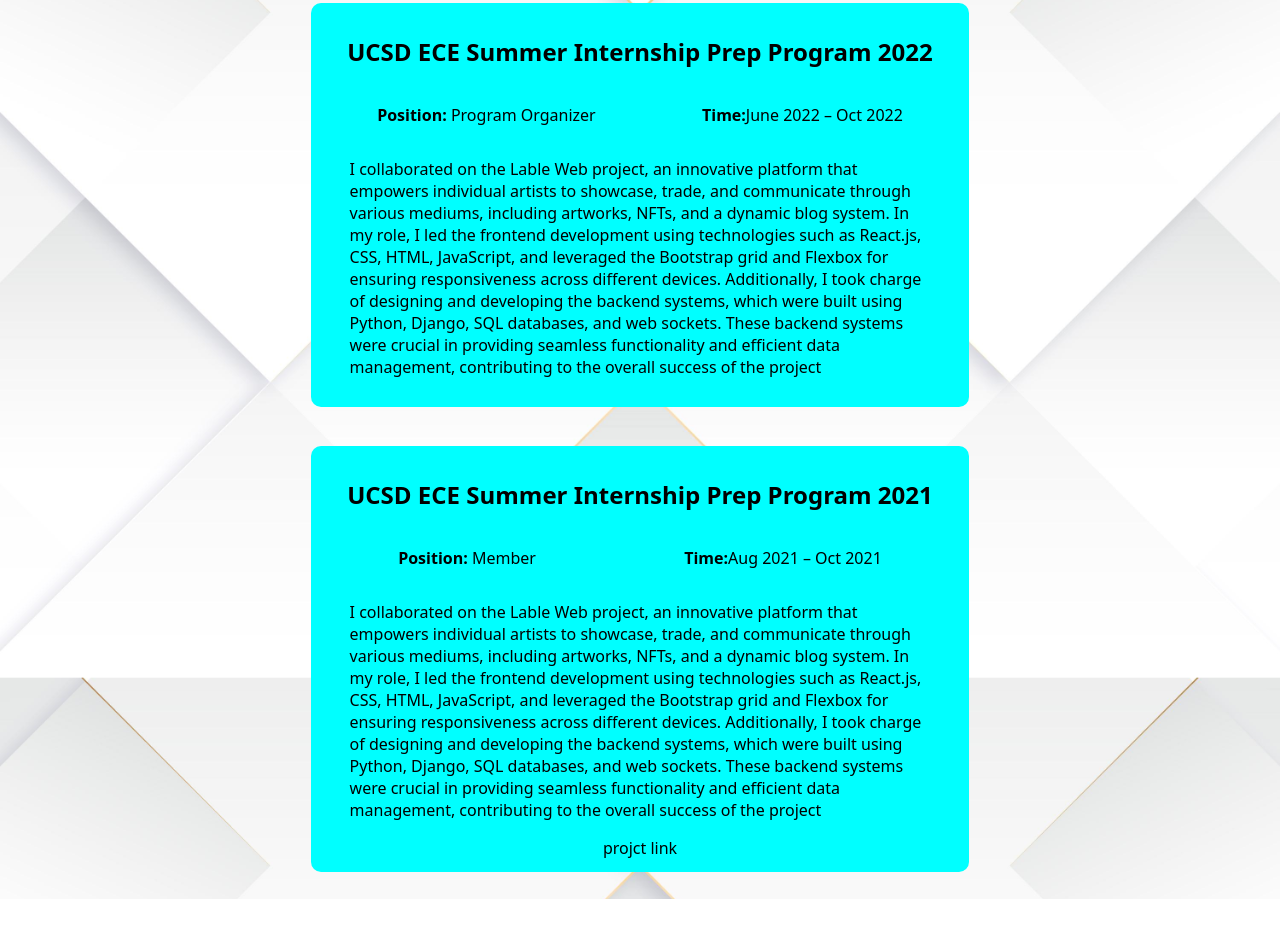
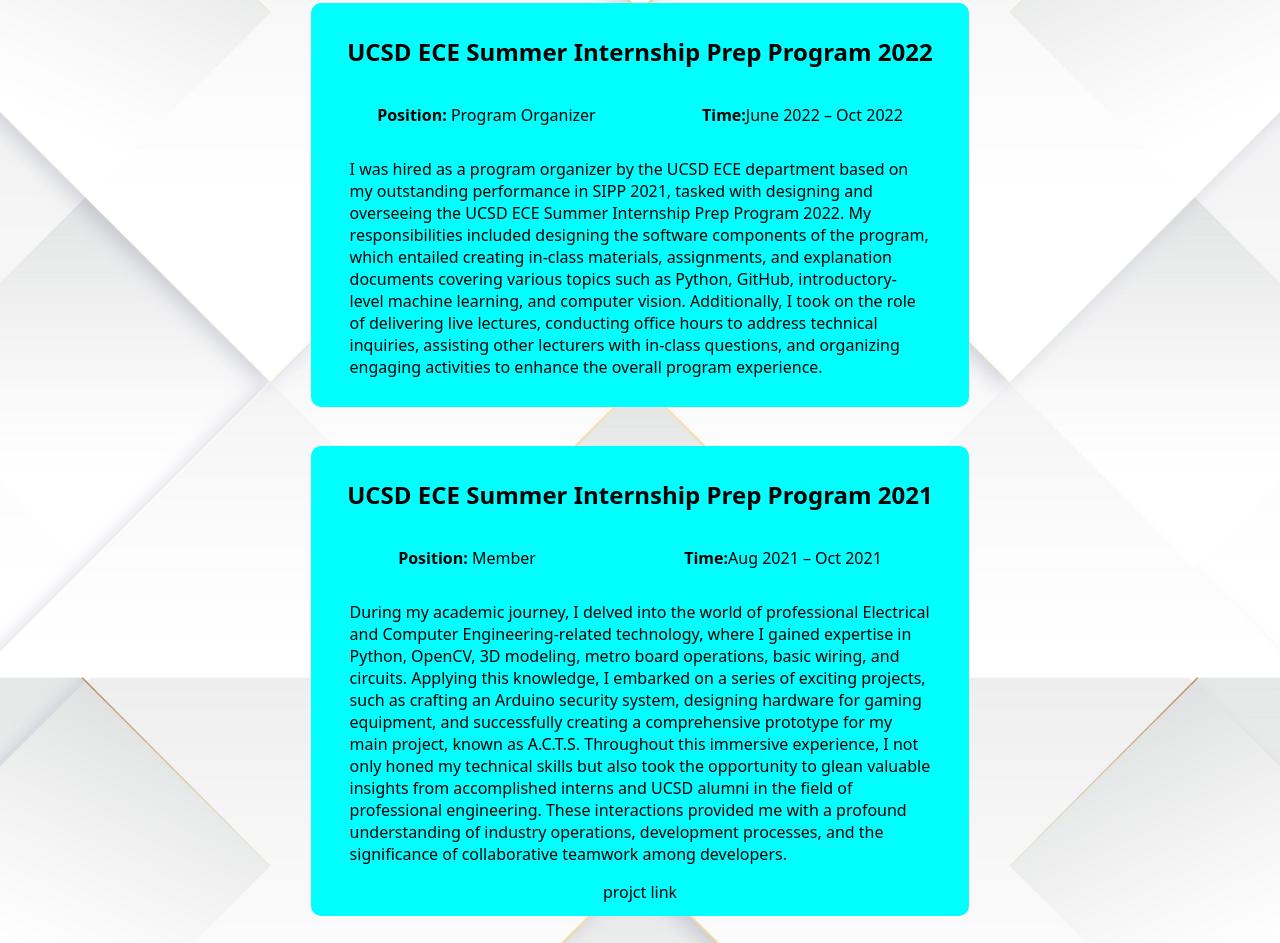
Before and after one commit to YueSteveYin/personal-site, a plain HTML site: page pages/experience.html in a window 1280 px wide. Shown: the part 1029-1972 px from the top of the page. Before the commit the page ends 1928 px from the top, so only its background shows below. Drawn offline with Linux system fonts and the light colour scheme.

Commit message:
update stuff

```diff
--- a/pages/experience.html
+++ b/pages/experience.html
@@ -111,15 +111,15 @@
                 <p><strong>Time:</strong>June 2022 – Oct 2022</p>
             </div>
             <p class = "description">
-                I collaborated on the Lable Web project, an innovative platform that empowers
-                 individual artists to showcase, trade, and communicate through various mediums,
-                 including artworks, NFTs, and a dynamic blog system. In my role, I led the frontend
-                 development using technologies such as React.js, CSS, HTML, JavaScript, and
-                 leveraged the Bootstrap grid and Flexbox for ensuring responsiveness across
-                 different devices. Additionally, I took charge of designing and developing the
-                 backend systems, which were built using Python, Django, SQL databases, and web
-                 sockets. These backend systems were crucial in providing seamless functionality
-                 and efficient data management, contributing to the overall success of the project
+                I was hired as a program organizer by the UCSD ECE department based on my outstanding
+                performance in SIPP 2021, tasked with designing and overseeing the UCSD ECE Summer
+                Internship Prep Program 2022. My responsibilities included designing the software
+                components of the program, which entailed creating in-class materials, assignments,
+                and explanation documents covering various topics such as Python, GitHub,
+                introductory-level machine learning, and computer vision. Additionally, I took on the
+                role of delivering live lectures, conducting office hours to address technical inquiries,
+                assisting other lecturers with in-class questions, and organizing engaging activities
+                to enhance the overall program experience.
             </p>
         </section>
         <section class = "experience-container">
@@ -131,15 +131,16 @@
                 <p><strong>Time:</strong>Aug 2021 – Oct 2021</p>
             </div>
             <p class = "description">
-                I collaborated on the Lable Web project, an innovative platform that empowers
-                 individual artists to showcase, trade, and communicate through various mediums,
-                 including artworks, NFTs, and a dynamic blog system. In my role, I led the frontend
-                 development using technologies such as React.js, CSS, HTML, JavaScript, and
-                 leveraged the Bootstrap grid and Flexbox for ensuring responsiveness across
-                 different devices. Additionally, I took charge of designing and developing the
-                 backend systems, which were built using Python, Django, SQL databases, and web
-                 sockets. These backend systems were crucial in providing seamless functionality
-                 and efficient data management, contributing to the overall success of the project
+                During my academic journey, I delved into the world of professional Electrical and
+                Computer Engineering-related technology, where I gained expertise in Python, OpenCV,
+                3D modeling, metro board operations, basic wiring, and circuits. Applying this knowledge,
+                I embarked on a series of exciting projects, such as crafting an Arduino security system,
+                designing hardware for gaming equipment, and successfully creating a comprehensive
+                prototype for my main project, known as A.C.T.S. Throughout this immersive experience,
+                I not only honed my technical skills but also took the opportunity to glean valuable
+                insights from accomplished interns and UCSD alumni in the field of professional engineering.
+                These interactions provided me with a profound understanding of industry operations,
+                development processes, and the significance of collaborative teamwork among developers.
             </p>
             <a>projct link</a>
         </section>
```
Also changed, not shown: pages/interests.html (+1 -1 lines), pages/projects.html (+4 -1 lines).
